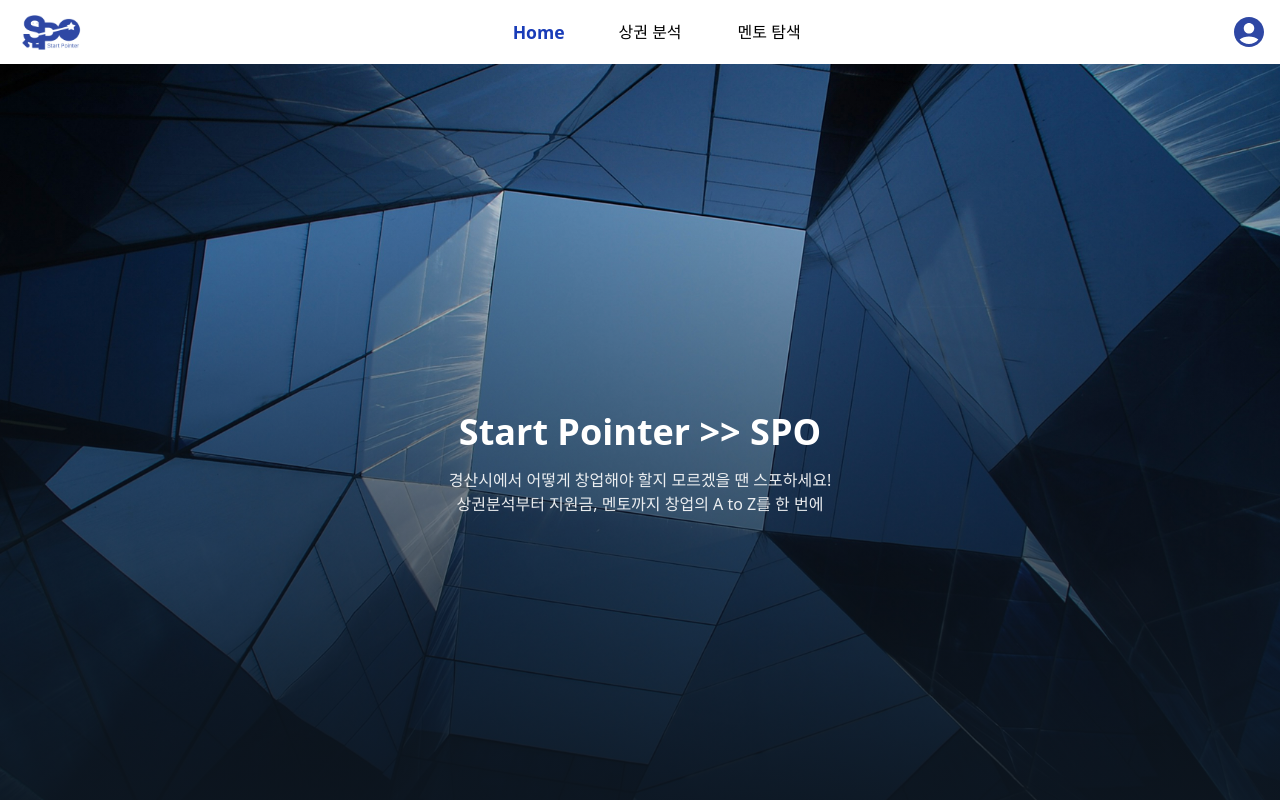
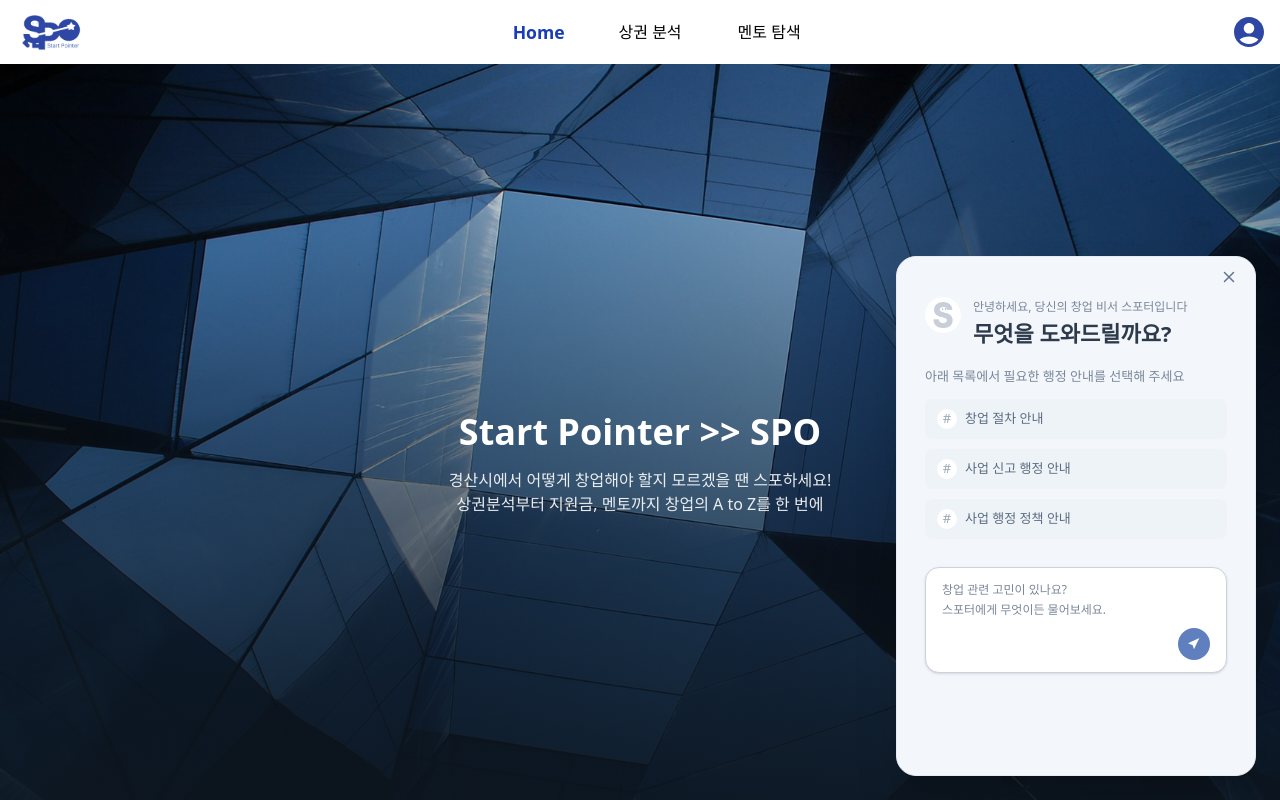
Before and after one commit to Likelion-YeungNam-Univ/13th-StartPoint-web, a React (Vite) app: page / in a window 1280 px wide. Shown: the top 800 px of the page. Built offline with nearby package versions, Linux system fonts and the light colour scheme.

Commit message:
[feat/#11] - 챗봇 구현

```diff
--- /dev/null
+++ b/src/pages/ChatBot.jsx
@@ -0,0 +1,162 @@
+import React, { useState, useRef } from "react";
+import SIcon from "../assets/S.png";
+
+export default function ChatBot() {
+  const [open, setOpen] = useState(true);
+  const [stage, setStage] = useState("main");
+  const [input, setInput] = useState("");
+  const inputRef = useRef(null);
+
+  const items = [
+    { label: "창업 절차 안내", action: "faq" },
+    { label: "사업 신고 행정 안내", action: "compose" },
+    { label: "사업 행정 정책 안내", action: "compose" }
+  ];
+
+  if (!open) {
+    return (
+      <button
+        onClick={() => setOpen(true)}
+        className="fixed right-5 bottom-5 w-12 h-12 rounded-full bg-[#5f7fbf] text-white shadow-xl grid place-items-center"
+      >
+        <svg width="20" height="20" viewBox="0 0 24 24" fill="currentColor"><path d="M20 2H4a2 2 0 0 0-2 2v18l4-4h14a2 2 0 0 0 2-2V4a2 2 0 0 0-2-2Z"/></svg>
+      </button>
+    );
+  }
+
+  return (
+    <div className="fixed right-6 bottom-6 w-[360px] max-w-[92vw] h-[520px] max-h-[92vh] bg-[#f3f6fb] rounded-[20px] shadow-2xl border border-[#E6ECF3] overflow-hidden flex flex-col">
+      <div className="relative h-9 flex items-center">
+        {(stage === "faq" || stage === "compose") && (
+          <button
+            onClick={() => setStage("main")}
+            className="absolute left-3 top-1.5 w-6 h-6 grid place-items-center rounded-md hover:bg-white/60"
+            aria-label="home"
+          >
+            <svg width="18" height="18" viewBox="0 0 24 24" fill="currentColor" className="text-slate-500">
+              <path d="M12 3l8 7h-3v8h-4v-5H11v5H7v-8H4l8-7z" />
+            </svg>
+          </button>
+        )}
+        <button
+          onClick={() => setOpen(false)}
+          className="absolute right-3 top-1.5 w-7 h-7 grid place-items-center rounded-md hover:bg-white/60"
+          aria-label="close"
+        >
+          <svg width="18" height="18" viewBox="0 0 24 24" className="text-slate-500">
+            <path d="M18 6L6 18M6 6l12 12" stroke="currentColor" strokeWidth="2" strokeLinecap="round" />
+          </svg>
+        </button>
+      </div>
+
+      <div className="px-7 py-1 overflow-y-auto flex-1">
+        <div className="flex items-start gap-3">
+          <img src={SIcon} alt="S" className="w-9 h-9 rounded-full object-contain" />
+          <div>
+            <p className="text-[12px] text-[#7A879A] leading-5">안녕하세요, 당신의 창업 비서 스포터입니다</p>
+            <h2 className="text-[22px] leading-[28px] font-extrabold text-[#2C3A4B] mt-0.5">무엇을 도와드릴까요?</h2>
+          </div>
+        </div>
+
+        {stage === "main" && (
+          <>
+            <p className="mt-5 text-[13px] text-[#7A879A]">아래 목록에서 필요한 행정 안내를 선택해 주세요</p>
+            <div className="mt-3 flex flex-col gap-2.5">
+              {items.map((it) => (
+                <button
+                  key={it.label}
+                  onClick={() => {
+                    if (it.action === "faq") setStage("faq");
+                    else {
+                      setStage("compose");
+                      setInput(it.label);
+                      setTimeout(() => inputRef.current?.focus(), 0);
+                    }
+                  }}
+                  className="w-full h-10 rounded-lg bg-[#EEF3F7] text-[#5B6B80] text-[13px] px-3 text-left hover:bg-[#E6EEF6] transition"
+                >
+                  <span className="inline-flex items-center gap-2">
+                    <span className="inline-flex items-center justify-center w-5 h-5 rounded-full bg-white text-[#9AA7B6]">#</span>
+                    {it.label}
+                  </span>
+                </button>
+              ))}
+            </div>
+
+            <div
+              className="mt-7 rounded-[14px] border border-[#C9D3E0] bg-white px-4 py-3 shadow-sm cursor-text"
+              onClick={() => {
+                setStage("compose");
+                setTimeout(() => inputRef.current?.focus(), 0);
+              }}
+            >
+              <p className="text-[12px] text-[#7A879A] leading-5">
+                창업 관련 고민이 있나요?
+                <br />
+                스포터에게 무엇이든 물어보세요.
+              </p>
+              <div className="mt-2 flex justify-end">
+                <div className="w-8 h-8 rounded-full bg-[#5f7fbf] text-white grid place-items-center">
+                  <svg width="16" height="16" viewBox="0 0 24 24" fill="currentColor"><path d="m3 11 17-8-8 17-2-6-7-3Z"/></svg>
+                </div>
+              </div>
+            </div>
+          </>
+        )}
+
+        {stage === "compose" && (
+          <div className="mt-8">
+            <div className="flex items-end gap-2 bg-white rounded-[14px] border border-[#C9D3E0] px-3 py-2">
+              <textarea
+                ref={inputRef}
+                className="flex-1 outline-none resize-none text-[14px] leading-6 text-[#2C3A4B] placeholder:text-[#9AA7B6]"
+                rows={2}
+                placeholder=""
+                value={input}
+                onChange={(e) => setInput(e.target.value)}
+                onKeyDown={(e) => {
+                  if (e.key === "Enter" && !e.shiftKey) {
+                    e.preventDefault();
+                    setStage("faq");
+                  }
+                }}
+              />
+              <button
+                onClick={() => setStage("faq")}
+                className="w-10 h-10 rounded-full bg-[#5f7fbf] text-white grid place-items-center"
+              >
+                <svg width="18" height="18" viewBox="0 0 24 24" fill="currentColor"><path d="m3 11 17-8-8 17-2-6-7-3Z"/></svg>
+              </button>
+            </div>
+          </div>
+        )}
+
+        {stage === "faq" && (
+          <div className="mt-4">
+            <p className="text-[12px] text-[#7A879A]">Frequently Asked Questions</p>
+            <h3 className="text-[18px] font-semibold text-[#2C3A4B] mt-1">창업 절차 안내</h3>
+            <ul className="mt-4 rounded-[14px] border border-[#E6ECF3] bg-white divide-y divide-[#EDEFF3]">
+              {[
+                { q: "Questions 1", a: "여기는 Answer 창입니다." },
+                { q: "Questions 2", a: "질문을 열고 닫을 수 있어요. 내용은 바뀌어도 UI는 동일합니다." },
+                { q: "Questions 3", a: "샘플 문구입니다. 실제 FAQ 데이터로 교체하세요." },
+                { q: "Questions 4", a: "샘플 문구입니다. 실제 FAQ 데이터로 교체하세요." }
+              ].map((it, i) => (
+                <li key={i} className="px-4">
+                  <details className="py-3 group">
+                    <summary className="list-none flex items-center justify-between text-[14px] text-[#2C3A4B] cursor-pointer">
+                      <span>{it.q}</span>
+                      <span className="text-xl leading-none text-[#8FA0B2] group-open:hidden">+</span>
+                      <span className="text-xl leading-none text-[#8FA0B2] hidden group-open:inline">−</span>
+                    </summary>
+                    <p className="mt-2 text-[13px] leading-6 text-[#5B6B80]">{it.a}</p>
+                  </details>
+                </li>
+              ))}
+            </ul>
+          </div>
+        )}
+      </div>
+    </div>
+  );
+}
--- a/src/pages/Home.jsx
+++ b/src/pages/Home.jsx
@@ -4,6 +4,7 @@ import { Element, scroller } from "react-scroll";
 import imgSection1 from "../assets/Home_Section1.png";
 import imgSection2 from "../assets/Home_Section2.png";
 import imgSection3 from "../assets/Home_Section3.png";
+import ChatBot from "./ChatBot";
 
 const SCROLL_DURATION_MS = 500;
 
@@ -41,39 +42,21 @@ function Section1() {
 }
 
 function Section2() {
-  // 왼쪽 버튼 기본, 조건부 스타일
   const leftBtnBase =
     "w-118 h-30 rounded-xl text-xl font-semibold border border-3 transition";
-  const leftBtnActive   = "bg-white text-[#121B2A] border-[#121B2A] hover:brightness-95";
+  const leftBtnActive = "bg-white text-[#121B2A] border-[#121B2A] hover:brightness-95";
   const leftBtnInactive = "bg-[#121B2A] text-white border-white";
-
-  // 패널 상태: 'none' | 'area' | 'major' | 'middle' | 'sub'
-  //            선택X     동네     대분류    중분류      소분류
   const [panel, setPanel] = useState("none");
-
-  // 선택 상태
-  const [selectedArea, setSelectedArea]     = useState(null);
-  const [selectedMajor, setSelectedMajor]   = useState(null);
+  const [selectedArea, setSelectedArea] = useState(null);
+  const [selectedMajor, setSelectedMajor] = useState(null);
   const [selectedMiddle, setSelectedMiddle] = useState(null);
-  const [selectedSub, setSelectedSub]       = useState(null);
-
+  const [selectedSub, setSelectedSub] = useState(null);
   const navigate = useNavigate();
-
-
-
-  // ------- 여기부터 API로 변경해야 됨 -------
-
-
-  // 지금은 더미 데이터
-  const AREA_OPTIONS = Array.from({ length: 15 }, (_, i) => `#${i + 1}`); // 동네 15개
-  const MAJORS       = Array.from({ length: 10 }, (_, i) => `#${i + 1}`); // 대분류 10개
-
-  // 대분류별 중분류 8개
+  const AREA_OPTIONS = Array.from({ length: 15 }, (_, i) => `#${i + 1}`);
+  const MAJORS = Array.from({ length: 10 }, (_, i) => `#${i + 1}`);
   const MIDDLES_BY_MAJOR = Object.fromEntries(
     MAJORS.map((m) => [m, Array.from({ length: 8 }, (_, i) => `#${i + 1}`)])
   );
-
-  // 중분류별 소분류 12개
   const SUB_BY_MIDDLE = Object.fromEntries(
     MAJORS.flatMap((m) =>
       MIDDLES_BY_MAJOR[m].map((mid) => [
@@ -82,11 +65,6 @@ function Section2() {
       ])
     )
   );
-
-
-  // ------- 여기까지 -------
-
-
 
   const openPanel = (type) => {
     if (type === "area") {
@@ -99,13 +77,11 @@ function Section2() {
     }
   };
 
-  // 버튼 활성 조건
-  const canNextFromArea   = !!selectedArea;
-  const canNextFromMajor  = !!selectedMajor;
+  const canNextFromArea = !!selectedArea;
+  const canNextFromMajor = !!selectedMajor;
   const canNextFromMiddle = !!selectedMiddle;
   const canAnalyzeFromSub = !!selectedSub;
-
-  const areaActive     = panel === "area";
+  const areaActive = panel === "area";
   const industryActive = panel === "major" || panel === "middle" || panel === "sub";
 
   return (
@@ -114,7 +90,6 @@ function Section2() {
       id="market-research"
       className="relative isolate min-h-[calc(100vh-64px)] bg-[#0d1620]"
     >
-      {/* 배경 이미지 */}
       <img
         src={imgSection2}
         alt="상권 분석 섹션 배경"
@@ -123,10 +98,7 @@ function Section2() {
       />
       <div className="absolute inset-0 -z-10 bg-gradient-to-b from-[#0d1620] via-transparent to-[#0d1620]" />
 
-      {/* 좌측 요소 */}
-      <div
-        className="flex flex-col absolute top-60 left-114 text-white"
-      >
+      <div className="flex flex-col absolute top-60 left-114 text-white">
         <h3 className="text-[20px] font-bold">상권분석</h3>
         <div className="mt-1 text-[14px]">상권부터 유동인구, 가능성 예측까지 한 번에 분석하기</div>
 
@@ -147,7 +119,6 @@ function Section2() {
         </button>
       </div>
 
-      {/* 우측 요소 */}
       <div
         className={[
           "absolute",
@@ -158,7 +129,6 @@ function Section2() {
         ].join(" ")}
       >
         <div className="px-6 py-7">
-          {/* AREA 단계 — 4열 */}
           {panel === "area" && (
             <div className="grid grid-cols-4 gap-2">
               {AREA_OPTIONS.map((a) => {
@@ -182,7 +152,6 @@ function Section2() {
             </div>
           )}
 
-          {/* MAJOR 단계 — 4열 */}
           {panel === "major" && (
             <div className="grid grid-cols-4 gap-2">
               {MAJORS.map((m) => {
@@ -193,7 +162,7 @@ function Section2() {
                     type="button"
                     onClick={() => {
                       setSelectedMajor((prev) => (prev === m ? null : m));
-                      setSelectedMiddle(null);   // 대분류 바뀌면 중/소 초기화
+                      setSelectedMiddle(null);
                       setSelectedSub(null);
                     }}
                     className={[
@@ -210,7 +179,6 @@ function Section2() {
             </div>
           )}
 
-          {/* MIDDLE 단계 — 4열 */}
           {panel === "middle" && (
             <div className="grid grid-cols-4 gap-2">
               {(selectedMajor ? MIDDLES_BY_MAJOR[selectedMajor] : []).map((mid) => {
@@ -221,7 +189,7 @@ function Section2() {
                     type="button"
                     onClick={() => {
                       setSelectedMiddle((prev) => (prev === mid ? null : mid));
-                      setSelectedSub(null); // 중분류 바뀌면 소분류 초기화
+                      setSelectedSub(null);
                     }}
                     className={[
                       "h-11 w-25 rounded-lg text-[14px] border transition-colors",
@@ -237,11 +205,9 @@ function Section2() {
             </div>
           )}
 
-          {/* SUB 단계 — 4열 */}
           {panel === "sub" && (
             <div className="grid grid-cols-4 gap-2">
-              {(
-                selectedMajor && selectedMiddle
+              {(selectedMajor && selectedMiddle
                 ? SUB_BY_MIDDLE[`${selectedMajor}/${selectedMiddle}`]
                 : []
               ).map((s, i) => {
@@ -266,7 +232,6 @@ function Section2() {
           )}
         </div>
 
-        {/* 하단 CTA */}
         <div className="px-6 pb-6 flex items-center justify-center">
           {panel === "area" && (
             <button
@@ -344,31 +309,10 @@ function Section2() {
 
 function Section3() {
   const navigate = useNavigate();
-
   const CARDS = [
-    {
-      t: "탐색(Discover)",
-      lines: [
-        "나와 비슷한 길을 먼저 걸은 사람을 찾는 시간",
-        "분야별, 경험별 멘토 프로필을 한눈에",
-      ],
-    },
-    {
-      t: "연결(Connect)",
-      lines: [
-        "단순한 매칭이 아닌,",
-        "진짜 대화가 시작되는 연결",
-        "SPO와 함께하는 멘토와의 1:1 창업 컨설팅",
-      ],
-    },
-    {
-      t: "도약(Grow)",
-      lines: [
-        "멘토링 그 이후를 고민하는 당신에게",
-        "현실적인 조언과 방향성으로",
-        "나만의 창업 여정, 한 걸음 더 나아가기",
-      ],
-    },
+    { t: "탐색(Discover)", lines: ["나와 비슷한 길을 먼저 걸은 사람을 찾는 시간", "분야별, 경험별 멘토 프로필을 한눈에"] },
+    { t: "연결(Connect)", lines: ["단순한 매칭이 아닌,", "진짜 대화가 시작되는 연결", "SPO와 함께하는 멘토와의 1:1 창업 컨설팅"] },
+    { t: "도약(Grow)", lines: ["멘토링 그 이후를 고민하는 당신에게", "현실적인 조언과 방향성으로", "나만의 창업 여정, 한 걸음 더 나아가기"] }
   ];
 
   return (
@@ -386,31 +330,21 @@ function Section3() {
       <div className="absolute inset-0 -z-10 bg-gradient-to-b from-[#0d1620] via-transparent to-[#0d1620]" />
 
       <div className="mx-auto max-w-screen-xl px-6 py-24">
-        {/* 제목은 균형 잡힌 줄바꿈 */}
         <h2 className="text-white text-3xl font-extrabold text-center leading-tight [text-wrap:balance]">
           SPO에서 당신의 멘토를 만나보세요!
         </h2>
-
-        {/* 카드 3개 */}
         <div className="mt-6 grid grid-cols-9 gap-1">
           {CARDS.map((it) => (
-            <div
-              key={it.t}
-              className="col-span-3 py-20 text-white text-center rounded-sm"
-            >
+            <div key={it.t} className="col-span-3 py-20 text-white text-center rounded-sm">
               <h3 className="text-xl font-semibold">{it.t}</h3>
-
               <p className="mt-4 text-white text-sm leading-7">
                 {it.lines.map((line, i) => (
-                  <span key={i} className="block">
-                    {line}
-                  </span>
+                  <span key={i} className="block">{line}</span>
                 ))}
               </p>
             </div>
           ))}
         </div>
-
         <div className="mt-10 flex justify-center">
           <button
             type="button"
@@ -429,12 +363,10 @@ export default function Home() {
   const location = useLocation();
   const navigate = useNavigate();
 
-  // 다른 페이지 → 네비 클릭: state.scrollTo 로 목적지 전달 받으면 스크롤
   useEffect(() => {
     const id = location.state?.scrollTo;
     if (!id) return;
-    const offset =
-      typeof location.state?.offset === "number"
+    const offset = typeof location.state?.offset === "number"
       ? location.state.offset
       : id === "home"
       ? 0
@@ -445,8 +377,6 @@ export default function Home() {
       duration: SCROLL_DURATION_MS,
       offset,
     });
-
-    // state 초기화 (뒤로가기 오염 방지)
     navigate(".", { replace: true, state: null });
   }, [location.state, navigate]);
 
@@ -455,6 +385,7 @@ export default function Home() {
       <Section1 />
       <Section2 />
       <Section3 />
+      <ChatBot />
     </div>
   );
 }
```
Also changed, not shown: S.png (added), src/assets/S.png (added). Lines whose indentation alone changed are shown as unchanged.
